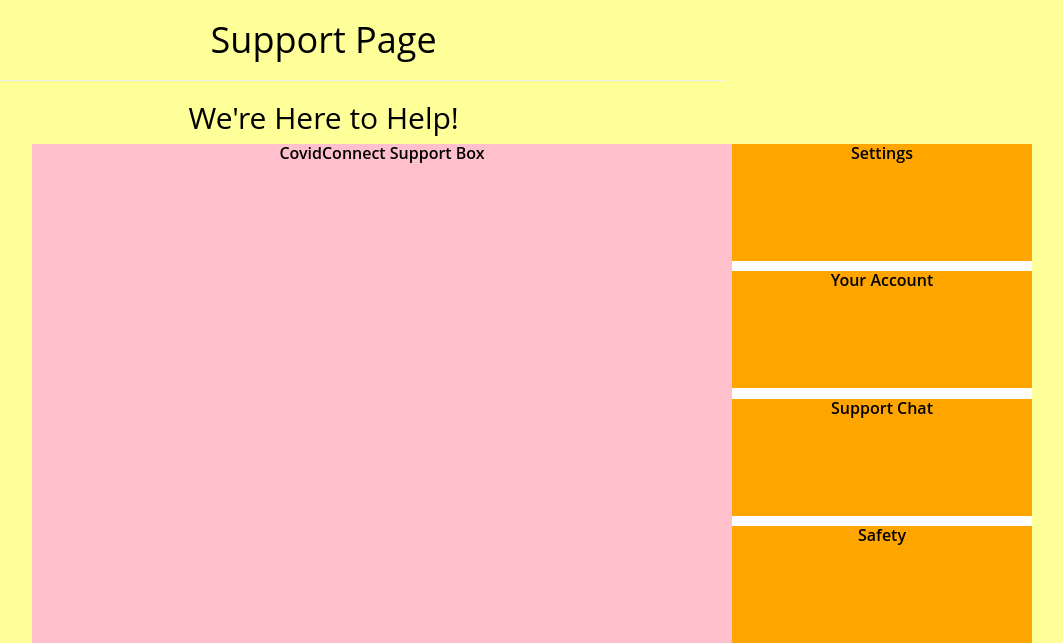
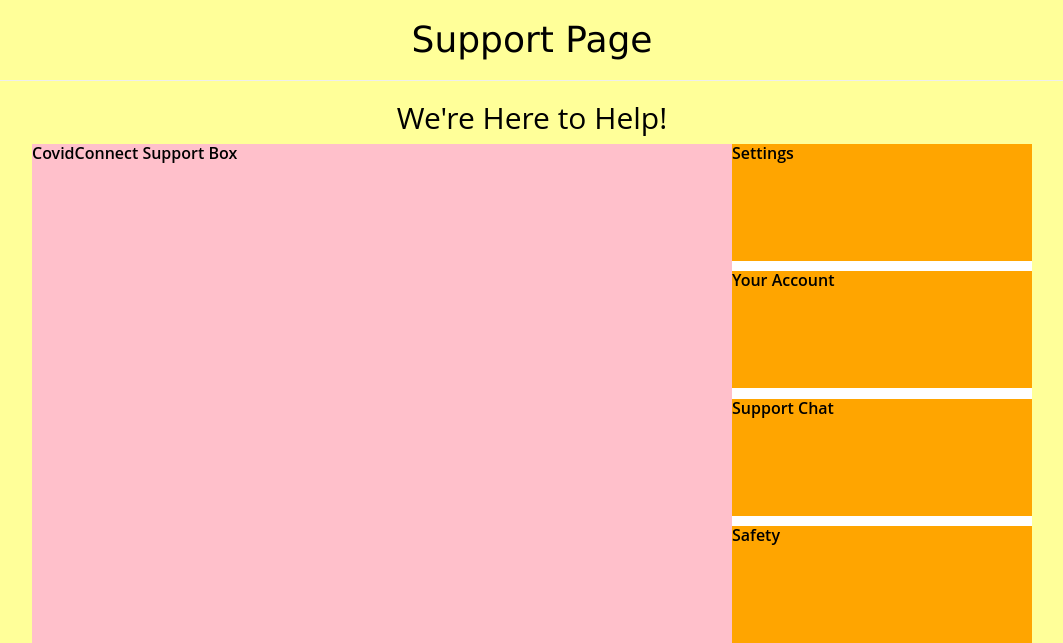
Before and after one commit to ApricotsNCI/CovidConnect, a PHP site: page /Webpages/supportpage.html in a window 1280 px wide. Shown: the part 52-695 px from the top of the page, without its empty margins (108-1171 px from the left). Run offline with PHP 8.4, Linux system fonts and the light colour scheme.

Commit message:
Added Style to Support page headings, Cleaned up Divs on support page

```diff
--- a/Webpages/supportpage.html
+++ b/Webpages/supportpage.html
@@ -31,9 +31,6 @@
   </div>
 </nav>
   <div class="container-fluid text-center">
-
-
-      <div class="col-sm-8 text-center">
         <h1>Support Page</h1>
         <hr>
         <h2 onclick="displayText()"=> We're Here to Help!</h2>
@@ -70,9 +67,6 @@
 
       </div>
 
-
-  </div>
-
   <footer class="container-fluid text-center">
     <p>Covid Connect Footer</p>
   </footer>
--- a/style.css
+++ b/style.css
@@ -409,3 +409,8 @@ a {
 .form-container .btn:hover, .open-button:hover {
   opacity: 1;
 }
+/* Heading on Support Page */
+h1 {
+    text-align: center;
+    font-family: verdana;
+}
```
